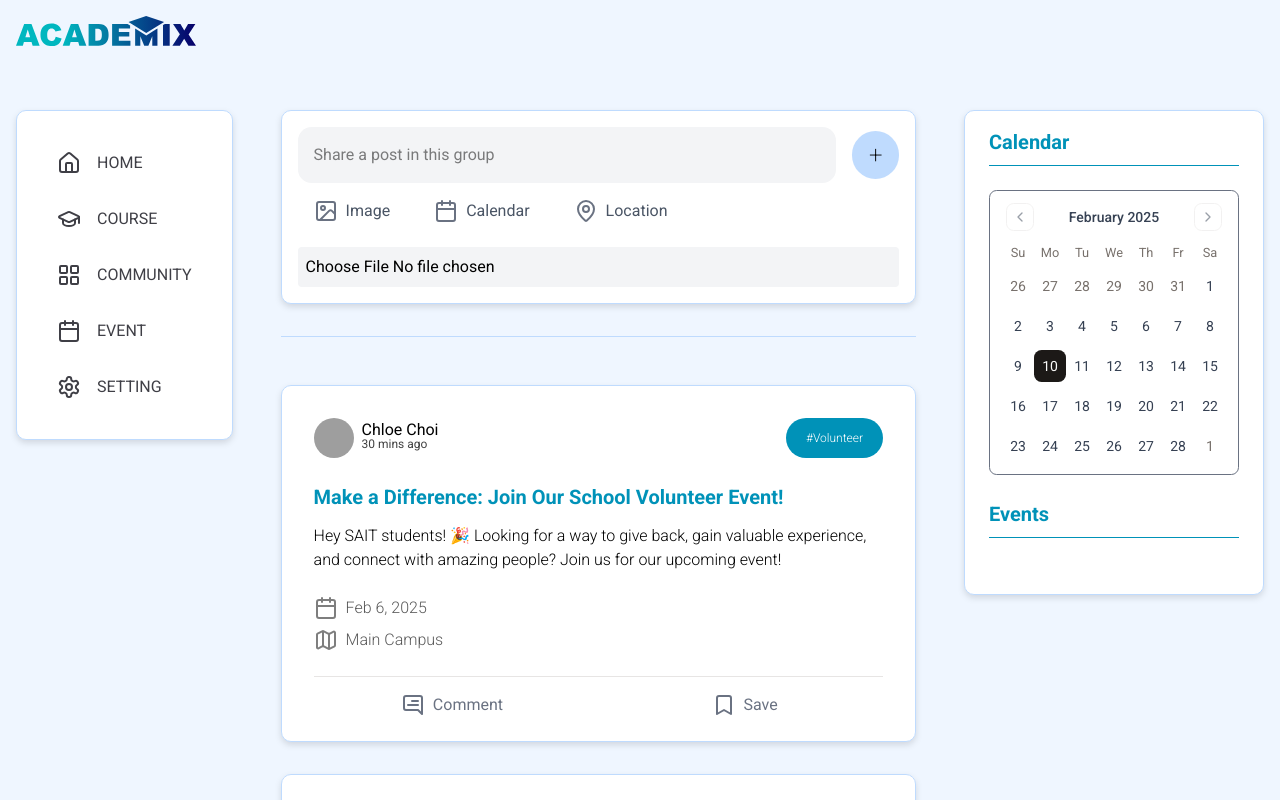
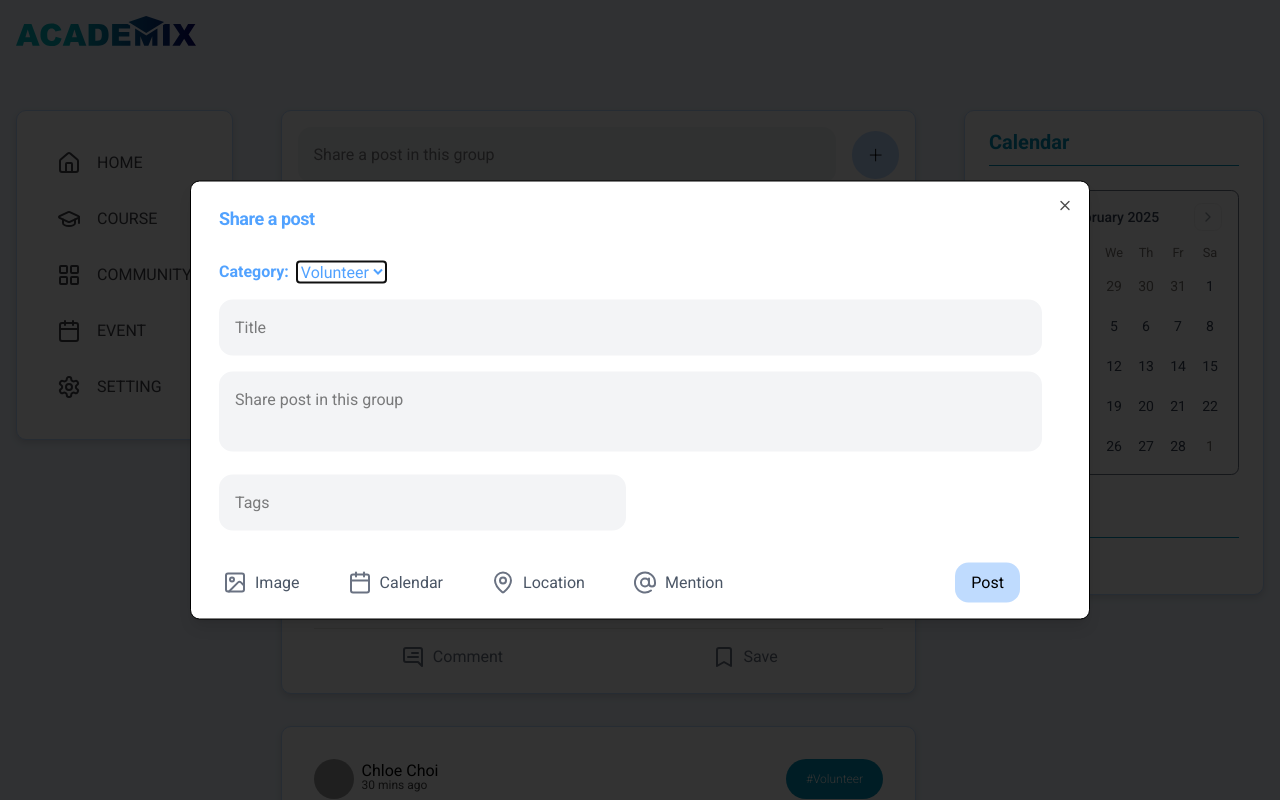
Before and after one commit to NeilMD/react-school-board, a React app in the folder frontend/: page /home in a window 1280 px wide. Both pictures are taken after a click on the element "Image". Shown: the top 800 px of the page. Built offline with nearby package versions, Linux system fonts and the light colour scheme; grey boxes are pictures that could not be loaded; the HTML template or start-up script is replaced by a standard one.

Commit message:
Added dialog box
Added dialog box and some UI, could not get it to look exactly like Figma. Also calendar does not work as intended, and mention function I am not sure how to integrate.

```diff
--- a/frontend/package.json
+++ b/frontend/package.json
@@ -15,6 +15,7 @@
     "@hookform/resolvers": "^3.10.0",
     "@radix-ui/react-avatar": "^1.1.3",
     "@radix-ui/react-checkbox": "^1.1.4",
+    "@radix-ui/react-dialog": "^1.1.6",
     "@radix-ui/react-label": "^2.1.2",
     "@radix-ui/react-popover": "^1.1.6",
     "@radix-ui/react-separator": "^1.1.2",
--- /dev/null
+++ b/frontend/src/components/ui/dialog.jsx
@@ -0,0 +1,94 @@
+import * as React from "react"
+import * as DialogPrimitive from "@radix-ui/react-dialog"
+import { X } from "lucide-react"
+
+import { cn } from "@/lib/utils"
+
+const Dialog = DialogPrimitive.Root
+
+const DialogTrigger = DialogPrimitive.Trigger
+
+const DialogPortal = DialogPrimitive.Portal
+
+const DialogClose = DialogPrimitive.Close
+
+const DialogOverlay = React.forwardRef(({ className, ...props }, ref) => (
+  <DialogPrimitive.Overlay
+    ref={ref}
+    className={cn(
+      "fixed inset-0 z-50 bg-black/80  data-[state=open]:animate-in data-[state=closed]:animate-out data-[state=closed]:fade-out-0 data-[state=open]:fade-in-0",
+      className
+    )}
+    {...props} />
+))
+DialogOverlay.displayName = DialogPrimitive.Overlay.displayName
+
+const DialogContent = React.forwardRef(({ className, children, ...props }, ref) => (
+  <DialogPortal>
+    <DialogOverlay />
+    <DialogPrimitive.Content
+      ref={ref}
+      className={cn(
+        "fixed left-[50%] top-[50%] z-50 grid w-full max-w-lg translate-x-[-50%] translate-y-[-50%] gap-4 border bg-background p-6 shadow-lg duration-200 data-[state=open]:animate-in data-[state=closed]:animate-out data-[state=closed]:fade-out-0 data-[state=open]:fade-in-0 data-[state=closed]:zoom-out-95 data-[state=open]:zoom-in-95 data-[state=closed]:slide-out-to-left-1/2 data-[state=closed]:slide-out-to-top-[48%] data-[state=open]:slide-in-from-left-1/2 data-[state=open]:slide-in-from-top-[48%] sm:rounded-lg",
+        className
+      )}
+      {...props}>
+      {children}
+      <DialogPrimitive.Close
+        className="absolute right-4 top-4 rounded-sm opacity-70 ring-offset-background transition-opacity hover:opacity-100 focus:outline-none focus:ring-2 focus:ring-ring focus:ring-offset-2 disabled:pointer-events-none data-[state=open]:bg-accent data-[state=open]:text-muted-foreground">
+        <X className="h-4 w-4" />
+        <span className="sr-only">Close</span>
+      </DialogPrimitive.Close>
+    </DialogPrimitive.Content>
+  </DialogPortal>
+))
+DialogContent.displayName = DialogPrimitive.Content.displayName
+
+const DialogHeader = ({
+  className,
+  ...props
+}) => (
+  <div
+    className={cn("flex flex-col space-y-1.5 text-center sm:text-left", className)}
+    {...props} />
+)
+DialogHeader.displayName = "DialogHeader"
+
+const DialogFooter = ({
+  className,
+  ...props
+}) => (
+  <div
+    className={cn("flex flex-col-reverse sm:flex-row sm:justify-end sm:space-x-2", className)}
+    {...props} />
+)
+DialogFooter.displayName = "DialogFooter"
+
+const DialogTitle = React.forwardRef(({ className, ...props }, ref) => (
+  <DialogPrimitive.Title
+    ref={ref}
+    className={cn("text-lg font-semibold leading-none tracking-tight", className)}
+    {...props} />
+))
+DialogTitle.displayName = DialogPrimitive.Title.displayName
+
+const DialogDescription = React.forwardRef(({ className, ...props }, ref) => (
+  <DialogPrimitive.Description
+    ref={ref}
+    className={cn("text-sm text-muted-foreground", className)}
+    {...props} />
+))
+DialogDescription.displayName = DialogPrimitive.Description.displayName
+
+export {
+  Dialog,
+  DialogPortal,
+  DialogOverlay,
+  DialogTrigger,
+  DialogClose,
+  DialogContent,
+  DialogHeader,
+  DialogFooter,
+  DialogTitle,
+  DialogDescription,
+}
--- a/frontend/src/pages/home/components/sharepost.jsx
+++ b/frontend/src/pages/home/components/sharepost.jsx
@@ -1,5 +1,6 @@
-import { Calendar, Image, MapPin } from "lucide-react";
+import { Calendar, Image, MapPin, AtSign } from "lucide-react";
 import React, {useState, useEffect} from "react";
+import { Dialog, DialogContent, DialogHeader, DialogTitle, DialogTrigger} from "@/components/ui/dialog";
 
 export function SharePost() {
 
@@ -15,14 +16,12 @@
         return JSON.parse(localStorage.getItem("posts")) || []; // will be passed into the local storage for now since no db
     });
     const [content, setContent] = useState("");
+    const [title, setTitle] = useState("");
+    const [tags, setTags] = useState("");
     const [image, setImage] = useState(null);
     const [location, setLocation] = useState("");
     const [date, setDate] = useState("");
-    const [showInputs, setShowInputs] = useState({
-        image: false,
-        date: false,
-        location: false,
-    });
+    const [dialogOpen, setDialogOpen] = useState(false);
 
     useEffect(() => {
         localStorage.setItem("posts", JSON.stringify(posts)); // saves post into the local storage for now
@@ -37,6 +36,7 @@
             userId: user.id,
             userName: user.name,
             userAvatar: user.avatar,
+            title,
             content,
             image,
             location,
@@ -46,16 +46,19 @@
 
         setPosts([newPost, ...posts]);
         setContent("");
+        setTitle("");
+        setTags("");
         setImage(null);
         setLocation("");
         setDate("");
-        setShowInputs({ image: false, date: false, location: false });
+        setDialogOpen(false);
       };
 
     return (
         <div className="home-card main-share-post-container flex cursor-pointer flex-col space-y-2 p-4">
             <div className="flex w-full items-center space-x-4">
-            {/* Text Area */}
+                {/* All of the buttons open up the dialog box */}
+                {/* Text Area for share a post*/}
                 <textarea
                 className="transition-default w-[92%] resize-none rounded-xl bg-gray-100 p-4 focus:ring-2 focus:ring-blue-500 focus:outline-none"
                 placeholder="Share a post in this group"
@@ -65,65 +68,147 @@
                 onChange={(e) => setContent(e.target.value)}
                 />
 
-            {/* Submit Button */}
+                {/* Button for share a post */}
                 <button className="flex h-12 w-12 items-center justify-center rounded-full bg-(--academix-blue) font-semibold text-black"
-            onClick={handlePostSubmit}>
+                onClick={() => setDialogOpen(true)}>
                 <span className="text-2xl font-extralight">+</span>
                 </button>
             </div>
 
-        {/* Action Buttons */}
             <div className="flex items-center gap-x-2 space-x-1">
                 {/* Image Icon */}
                 <div className="hover-effect image-icon transition-default flex cursor-pointer items-center space-x-2 rounded-lg px-4 py-2"
-            onClick={() => setShowInputs({ ...showInputs, image: !showInputs.image })}>
+                 onClick={() => setDialogOpen(true)}>
                 <Image className="text-gray-500" />
                 <span className="text-gray-600">Image</span>
                 </div>
 
                 {/* Calendar Icon */}
                 <div className="hover-effect calendar-icon hover-effect transition-default flex cursor-pointer items-center space-x-2 rounded-lg px-4 py-2"
-            onClick={() => setShowInputs({ ...showInputs, date: !showInputs.date })}>
+                 onClick={() => setDialogOpen(true)}>
                 <Calendar className="text-gray-500" />
                 <span className="text-gray-600">Calendar</span>
                 </div>
 
                 {/* Location Icon */}
                 <div className="hover-effect location-icon hover-effect transition-default flex cursor-pointer items-center space-x-2 rounded-lg px-4 py-2"
-            onClick={() => setShowInputs({ ...showInputs, location: !showInputs.location })}>
+                 onClick={() => setDialogOpen(true)}>
                 <MapPin className="text-gray-500" />
                 <span className="text-gray-600">Location</span>
                 </div>
+
+                {/* Mention Icon */}
+                <div className="hover-effect location-icon hover-effect transition-default flex cursor-pointer items-center space-x-2 rounded-lg px-4 py-2"
+                 onClick={() => setDialogOpen(true)}>
+                <AtSign className="text-gray-500" />
+                <span className="text-gray-600">Mention</span>
+                </div>
             </div>
 
-        {/* Optional Inputs -- need to have UI fixed*/}
-        <div className="mt-2 space-y-2">
-                {showInputs.image && (
+            <Dialog open={dialogOpen} onOpenChange={setDialogOpen}>
+                <DialogTrigger asChild>
+                    <button></button>
+                </DialogTrigger>
+                <DialogContent className="w-[900px] max-w-full p-4 rounded-xl bg-white overflow-y-auto">
+                    <DialogHeader>
+                    <DialogTitle className="font-bold text-blue-400 ml-3 mt-3">Share a post</DialogTitle>
+                    </DialogHeader>
+                    <div className="grid gap-4 py-4">
+                        {/* Select Category Section */}
+                        <div className="flex items-center ml-3">
+                            <label htmlFor="category" className="mr-2 text-blue-400 font-bold">Category:</label>
+                            <select
+                                id="category"
+                                className="text-blue-400"
+                            >
+                                <option value="volunteer">Volunteer</option>
+                                <option value="school">School</option>
+                            </select>
+                        </div>
+
+                        {/* Title Section */}
+                        <div>
                             <input
+                            type="text"
+                            id="title"
+                            placeholder="Title"
+                            value={title}
+                            onChange={(e) => setTitle(e.target.value)}
+                            required
+                            className="w-[95%] p-4 rounded-xl bg-gray-100 focus:ring-2 focus:ring-blue-500 focus:outline-none ml-3"
+                            />
+                        </div>
+
+                        {/* Content Section */}
+                        <div>
+                            <textarea
+                            className="w-[95%] resize-none rounded-xl bg-gray-100 p-4 focus:ring-2 focus:ring-blue-500 focus:outline-none ml-3"
+                            placeholder="Share post in this group"
+                            value={content}
+                            onChange={(e) => setContent(e.target.value)}
+                            required
+                            />
+                        </div>
+
+                        {/* Tags Section */}
+                        <div>
+                            <input
+                            type="text"
+                            id="postTags"
+                            placeholder="Tags"
+                            value={tags}
+                            onChange={(e) => setTags(e.target.value)}
+                            className="w-[47%] p-4 rounded-xl bg-gray-100 focus:ring-2 focus:ring-blue-500 focus:outline-none ml-3"
+                            />
+                        </div>
+                    </div>
+
+                    {/* Buttons for Image, Calendar, Location, Mention, and Post */}
+                    <div className="flex items-center gap-4">
+                        <label htmlFor="fileInput" className="hover-effect location-icon hover-effect transition-default flex cursor-pointer items-center space-x-2 rounded-lg px-4 py-2">
+                            <Image className="text-gray-500" />
+                            <span className="text-gray-600">Image</span>
+                        </label>
+                        <input
+                            id="fileInput"
                             type="file"
                             accept="image/*"
-                        className="w-full bg-gray-100 p-2 rounded"
+                            hidden
                             onChange={(e) => setImage(URL.createObjectURL(e.target.files[0]))}
                         />
-                )}
-                {showInputs.date && (
-                    <input
-                        type="date"
-                        className="w-full bg-gray-100 p-2 rounded"
-                        value={date}
-                        onChange={(e) => setDate(e.target.value)}
-                    />
-                )}
-                {showInputs.location && (
-                    <input
-                        type="text"
-                        className="w-full bg-gray-100 p-2 rounded"
-                        placeholder="Add location"
-                        value={location}
-                        onChange={(e) => setLocation(e.target.value)}
-                    />
-                )}
+                        <button
+                            type="button"
+                            onClick={() => setDate(new Date().toISOString().split('T')[0])}
+                            className="hover-effect location-icon hover-effect transition-default flex cursor-pointer items-center space-x-2 rounded-lg px-4 py-2"
+                        >
+                            <Calendar className="text-gray-500" />
+                            <span className="text-gray-600">Calendar</span>
+                        </button>
+                        <button
+                            type="button"
+                            onClick={() => setLocation(prompt("Enter location"))}
+                            className="hover-effect location-icon hover-effect transition-default flex cursor-pointer items-center space-x-2 rounded-lg px-4 py-2"
+                        >
+                            <MapPin className="text-gray-500" />
+                            <span className="text-gray-600">Location</span>
+                        </button>
+                        <button
+                            type="button"
+                            onClick={() => setLocation(prompt("Tag someone"))}
+                            className="hover-effect mention-icon hover-effect transition-default flex cursor-pointer items-center space-x-2 rounded-lg px-4 py-2"
+                        >
+                            <AtSign className="text-gray-500" />
+                            <span className="text-gray-600">Mention</span>
+                        </button>
+                        <button
+                            onClick={handlePostSubmit}
+                            className="bg-(--academix-blue) text-black rounded-xl flex cursor-pointer items-center space-x-2 px-4 py-2 ml-[200px]"
+                            >
+                            Post
+                        </button>
                     </div>
+                </DialogContent>
+            </Dialog>
         </div>
     );
 }
```
Also changed, not shown: 1 other file (tests, documents, lock files or other folders). Lines whose indentation alone changed are shown as unchanged.
